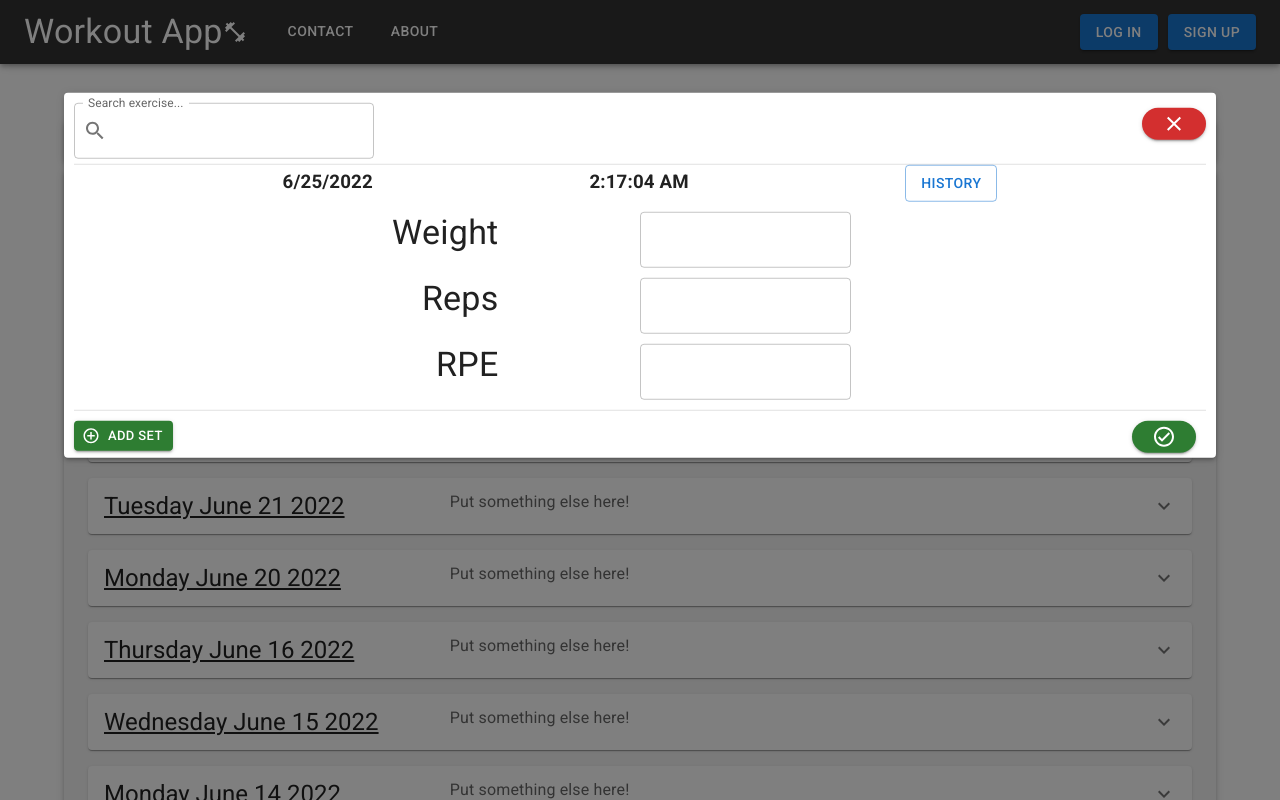
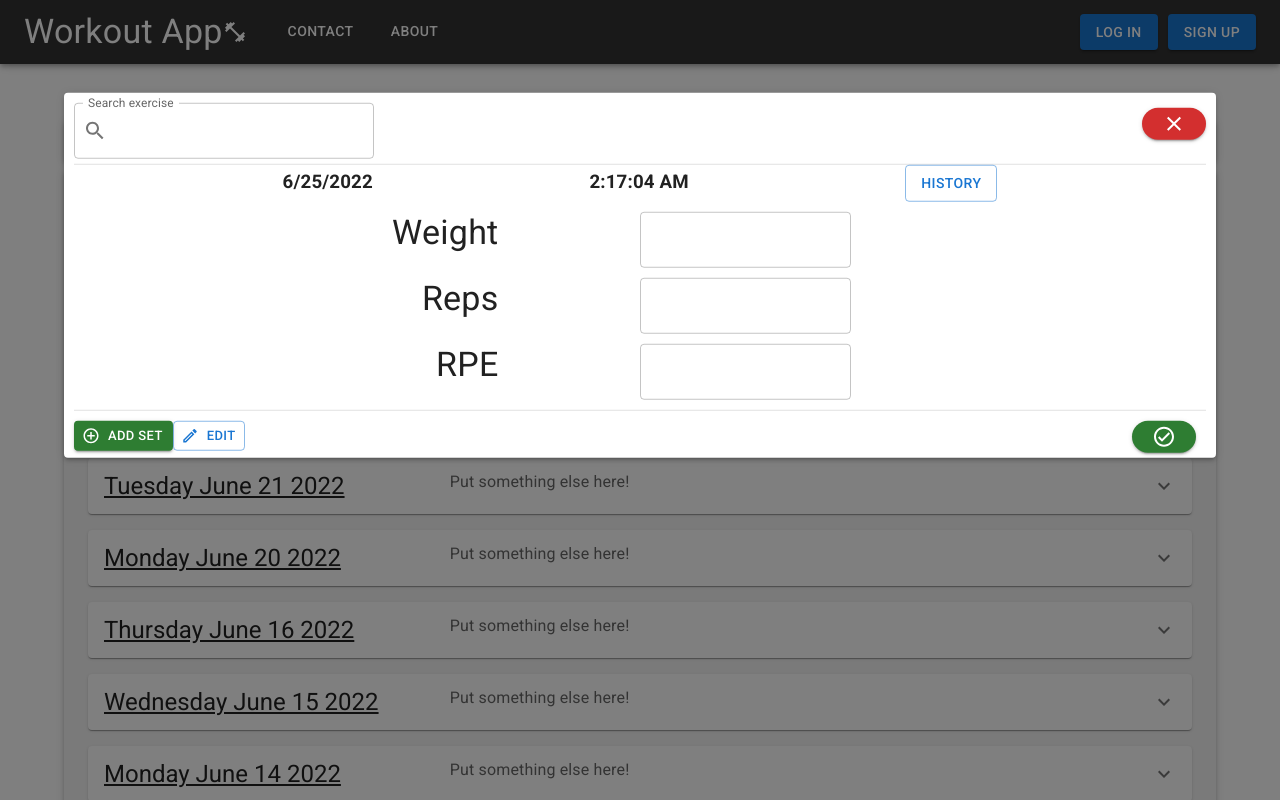
Before and after one commit to robert1021/Workout-App, a React (Create React App) app in the folder frontend/: page /exercise in a window 1280 px wide. Both pictures are taken after a click on the button "ADD EXERCISE". Shown: the top 800 px of the page. Built offline with nearby package versions, Linux system fonts and the light colour scheme; what react-hooks-global-state would draw is missing.

Commit message:
Add search bar to exercise page and code refactor

```diff
--- a/frontend/src/components/AddExerciseModal.js
+++ b/frontend/src/components/AddExerciseModal.js
@@ -2,6 +2,7 @@ import { Container, Grid, Paper, Box, Stack, Typography, Backdrop, Button, TextF
 import { useState } from 'react';
 import CircleCheckButton from "./Buttons/CircleCheckButton";
 import CircleExitButton from "./Buttons/CircleExitButton";
+import EditButton from "./Buttons/EditButton";
 import AddButton from "./Buttons/AddButton";
 import BasicSearchBar from "./BasicSearchBar";
 
@@ -53,7 +54,7 @@ export default function AddExerciseModal({ open, func }) {
 
                                 <Grid container>
                                     <Grid item xs={8}>
-                                        <BasicSearchBar size={"normal"} />
+                                        <BasicSearchBar size={"normal"} label={'Search exercise'}/>
                                     </Grid>
 
                                     <Grid item xs={4}>
@@ -159,7 +160,13 @@ export default function AddExerciseModal({ open, func }) {
 
                                     <Grid item xs={8}>
 
-                                        <AddButton text={'Add Set'} size={'small'} func={() => console.log('added set')}/>
+                                        <Stack
+                                            direction="row"
+                                            alignItems="baseline"
+                                        >
+                                            <AddButton text={'Add Set'} size={'small'} func={() => console.log('added set')} />
+                                            <EditButton variant={'outlined'}  size={'small'}/>
+                                        </Stack>
 
                                     </Grid>
 
@@ -172,11 +179,6 @@ export default function AddExerciseModal({ open, func }) {
                                         </Box>
 
                                     </Grid>
-
-
-
-
-
 
                                 </Grid>
 
--- a/frontend/src/components/BasicSearchBar.js
+++ b/frontend/src/components/BasicSearchBar.js
@@ -129,7 +129,7 @@ const top100Films = [
     { title: 'Monty Python and the Holy Grail', year: 1975 },
 ];
 
-export default function BasicSearchBar({ size }) {
+export default function BasicSearchBar({ size, label }) {
     return (
         <Stack spacing={2} sx={{ width: 300 }}>
 
@@ -142,7 +142,7 @@ export default function BasicSearchBar({ size }) {
                     <TextField
                         {...params}
                         size={size}
-                        label="Search exercise..."
+                        label={label}
                         InputProps={{
                             ...params.InputProps,
                             type: 'search',
--- a/frontend/src/components/Buttons/EditButton.js
+++ b/frontend/src/components/Buttons/EditButton.js
@@ -4,13 +4,13 @@ import Button from '@mui/material/Button';
 
 
 
-export default function EditButton({ size, width, func }) {
+export default function EditButton({ variant, size, width, func }) {
 
 
 
     return (
         <Stack direction="row" spacing={2}>
-            <Button variant="contained" color="primary" size={size} startIcon={<EditOutlinedIcon />} onClick={func}
+            <Button variant={variant} color="primary" size={size} startIcon={<EditOutlinedIcon />} onClick={func}
              sx={{ width: width, marginBottom: '10px' }}>
                 Edit
             </Button>
--- a/frontend/src/components/ExerciseAccordion.js
+++ b/frontend/src/components/ExerciseAccordion.js
@@ -40,7 +40,7 @@ export default function ExerciseAccordion({ title }) {
 
                         <Grid item xs={12} sm={4}>
                             <Box display="flex" justifyContent="flex-end">
-                                <EditButton size={'small'} width={'100px'} />
+                                <EditButton variant={'contained'} size={'small'} width={'100px'} />
                             </Box>
                             <Box display="flex" justifyContent="flex-end">
                                 <DeleteButton size={'small'} width={'100px'} />
--- a/frontend/src/pages/Exercise.js
+++ b/frontend/src/pages/Exercise.js
@@ -3,6 +3,7 @@ import { Container, Grid, Paper, Box, Typography } from "@mui/material"
 import AddButton from "../components/Buttons/AddButton"
 import ExerciseAccordion from "../components/ExerciseAccordion"
 import AddExerciseModal from "../components/AddExerciseModal"
+import BasicSearchBar from '../components/BasicSearchBar';
 
 
 export default function Excerise() {
@@ -52,7 +53,7 @@ export default function Excerise() {
                                     <Grid container>
 
                                         <Grid item xs={12} sm={6}>
-                                            <h2>Search box</h2>
+                                            <BasicSearchBar size={'large'} label={'Search workout'}/>
 
                                         </Grid>
 
```
